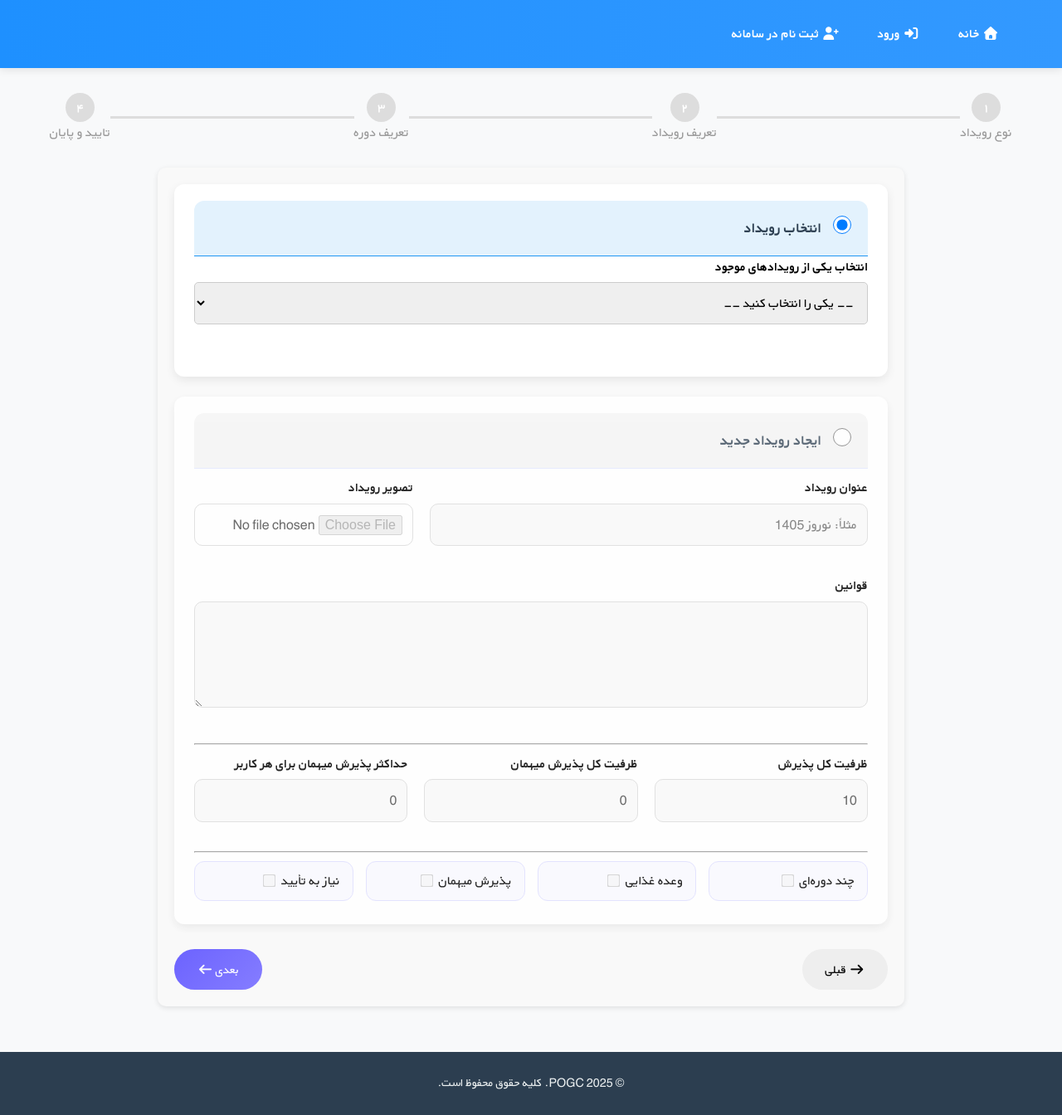
After one commit to jacob6209/event_project, a Django app: template event/templates/step_event.html in a window 1280 px wide. The commit adds this page. Shown: the whole page at 83% size. Run offline with Django 5.2, Linux system fonts and the light colour scheme; the template is opened without the code that fills it, so the values that code supplies are empty; some libraries are stand-ins or nearby versions.

Commit message:
Step Two Ui page Done!

```diff
--- /dev/null
+++ b/event/templates/step_event.html
@@ -0,0 +1,164 @@
+{% extends "_base.html" %}
+{% load static %}
+{% load event_tags %}
+
+{% block title %}ایجاد رویداد{% endblock %}
+
+{% block content %}
+
+{% include "_wizard_progress.html" %}
+
+<form method="post" enctype="multipart/form-data" class="wizard-form">
+    {% csrf_token %}
+
+    {% if error %}
+        <p style="color:red;">{{ error }}</p>
+    {% endif %}
+
+    <!-- ================= SELECT EVENT CARD ================= -->
+    <div class="card mode-card active" data-mode="select">
+
+        <div class="card-header">
+            <h3 class="card-title">انتخاب رویداد </h3>
+            <div class="card-radio">
+                <input type="radio" name="mode" value="select" id="mode-select" checked>
+            </div>
+
+        </div>
+
+        <div class="form-section">
+            <label>انتخاب یکی از رویدادهای موجود</label>
+            <select name="event_id" class="form-control">
+                <option value="">-- یکی را انتخاب کنید --</option>
+                {% for e in event %}
+                    <option value="{{ e.id }}">{{ e.title }}</option>
+                {% endfor %}
+            </select>
+        </div>
+    </div>
+
+    <!-- ================= CREATE EVENT CARD ================= -->
+    <div class="card mode-card disabled" data-mode="create">
+
+        <div class="card-header">
+            <h3 class="card-title">ایجاد رویداد جدید</h3>
+            <div class="card-radio">
+                <input type="radio" name="mode" value="create" id="mode-create">
+            </div>
+
+        </div>
+
+        <div class="grid-2">
+            <div class="form-section">
+                <label>عنوان رویداد</label>
+                <input type="text" name="title" placeholder="مثلاً: نوروز 1405">
+            </div>
+
+            <div class="form-section">
+                <label>تصویر رویداد</label>
+                <input type="file" name="image">
+            </div>
+        </div>
+
+        <div class="form-section">
+            <label>قوانین</label>
+            <textarea name="rules" rows="4"></textarea>
+        </div>
+
+        <hr>
+
+        <div class="grid-3">
+            <div class="form-section">
+                <label>ظرفیت کل پذیرش</label>
+                <input type="number" name="max_capacity" min="1" value="10">
+            </div>
+
+            <div class="form-section">
+                <label>ظرفیت کل پذیرش میهمان</label>
+                <input type="number" name="max_guests" min="0" value="0">
+            </div>
+
+            <div class="form-section">
+                <label>حداکثر پذیرش میهمان برای هر کاربر</label>
+                <input type="number" name="max_guests_per_user" min="0" value="0">
+            </div>
+        </div>
+
+        <hr>
+
+        <div class="checkbox-grid">
+            <label class="checkbox-card">
+                <input type="checkbox" name="is_multi_course">
+                <span>چند دوره‌ای</span>
+            </label>
+
+            <label class="checkbox-card">
+                <input type="checkbox" name="has_food">
+                <span>وعده غذایی</span>
+            </label>
+
+            <label class="checkbox-card">
+                <input type="checkbox" name="allows_guests">
+                <span>پذیرش میهمان</span>
+            </label>
+
+            <label class="checkbox-card">
+                <input type="checkbox" name="requires_approval">
+                <span>نیاز به تأیید</span>
+            </label>
+        </div>
+    </div>
+
+    <!-- ================= ACTIONS ================= -->
+    <div class="wizard-actions">
+        <button type="submit" name="action" value="prev"
+                class="btn-prev" formnovalidate>
+            <i class="fa-solid fa-arrow-right"></i>
+            قبلی
+        </button>
+
+        <button type="submit" class="btn-next">
+            بعدی
+            <i class="fa-solid fa-arrow-left"></i>
+        </button>
+    </div>
+
+</form>
+
+<!-- ================= JS (بدون تغییر) ================= -->
+<script>
+document.addEventListener("DOMContentLoaded", function () {
+
+    const cards = document.querySelectorAll(".mode-card");
+
+    function activate(mode) {
+        cards.forEach(card => {
+            const isActive = card.dataset.mode === mode;
+
+            card.classList.toggle("active", isActive);
+            card.classList.toggle("disabled", !isActive);
+
+            card.querySelectorAll("input, select, textarea").forEach(el => {
+                if (el.name !== "mode") {
+                    el.disabled = !isActive;
+                }
+            });
+        });
+    }
+
+    cards.forEach(card => {
+        card.addEventListener("click", () => {
+            const radio = card.querySelector('input[type="radio"]');
+            if (radio) {
+                radio.checked = true;
+                activate(radio.value);
+            }
+        });
+    });
+
+    // حالت اولیه
+    activate("select");
+});
+</script>
+
+{% endblock %}
--- a/event/urls.py
+++ b/event/urls.py
@@ -3,7 +3,7 @@ from .views import reregistration_view\
                     ,registration_lookup_view,my_events_view\
                     ,registration_edit_view,registration_delete_view\
                     ,register_guest,delete_guest,staff_events\
-                    ,staff_add_event,event_type_step
+                    ,staff_add_event,event_type_step,event_step
 from django.views.generic import TemplateView
 
 urlpatterns = [
@@ -21,4 +21,5 @@ urlpatterns = [
     path("staff_events/",staff_events,name="staff_events"),
     path("staff_add_event/",staff_add_event,name="staff_add_event"),
     path("wizard/event-type/", event_type_step, name="wizard_event_type"),
+    path("wizard/event/", event_step, name="wizard_event"),
 ]
--- a/static/css/style.css
+++ b/static/css/style.css
@@ -354,7 +354,7 @@ footer p {
     margin: 40px auto;
 }
 
-.card {
+.card:not(.mode-card) {
     padding: 30px;
     border-radius: 10px;
     box-shadow: 0 4px 10px rgba(0,0,0,0.1);
@@ -821,3 +821,194 @@ i.fa, i.fas, i.far, i.fab {
 .wizard-progress .step.active + .line {
     background: #1b75fc;
 }
+/* for wizard Style Section Setting =======================================<>    */
+.wizard-form {
+    margin-top: 20px;
+}
+
+.grid-2 {
+    display: grid;
+    grid-template-columns: 2fr 1fr;
+    gap: 20px;
+}
+
+.grid-3 {
+    display: grid;
+    grid-template-columns: repeat(3, 1fr);
+    gap: 20px;
+}
+
+.form-section label {
+    font-weight: bold;
+    margin-bottom: 6px;
+    display: block;
+}
+
+.form-section input,
+.form-section textarea {
+    width: 100%;
+    padding: 12px;
+    border-radius: 10px;
+    border: 1px solid #ddd;
+    transition: 0.3s;
+}
+
+.form-section input:focus,
+.form-section textarea:focus {
+    outline: none;
+    border-color: #6c63ff;
+    box-shadow: 0 0 0 3px rgba(108,99,255,0.15);
+}
+
+.checkbox-grid {
+    display: grid;
+    grid-template-columns: repeat(auto-fit, minmax(180px, 1fr));
+    gap: 15px;
+}
+
+.checkbox-card {
+    background: #f9f9ff;
+    border: 1px solid #e0e0ff;
+    border-radius: 12px;
+    padding: 10px 15px;/* reduce top/bottom padding if needed */
+    cursor: pointer;
+    display: flex;
+    flex-direction: row-reverse;
+    align-items: center;
+    justify-content: flex-end;
+    gap: 8px;
+    transition: 0.3s;
+}
+
+.checkbox-card:hover {
+    background: #f0f0ff;
+}
+
+.checkbox-card input {
+    transform: scale(1.2);
+    margin: 0 4px 0 0;
+}
+
+
+.wizard-actions {
+    display: flex;
+    justify-content: space-between;
+    margin-top: 30px;
+}
+.wizard-actions-left {
+    display: flex;
+    justify-content: left;
+    margin-top: 30px;
+}
+.btn-prev,
+.btn-next {
+    border: none;
+    padding: 12px 28px;
+    border-radius: 30px;
+    font-size: 15px;
+    cursor: pointer;
+    transition: 0.3s;
+}
+
+.btn-prev {
+    background: #eee;
+}
+
+.btn-prev:hover {
+    background: #ddd;
+}
+
+.btn-next {
+    background: linear-gradient(135deg, #6c63ff, #857dff);
+    color: #fff;
+}
+
+.btn-next:hover {
+    transform: translateY(-2px);
+    box-shadow: 0 10px 20px rgba(108,99,255,0.3);
+}
+/* جلوگیری از خراب شدن ظاهر چک‌باکس توسط reset جهانی */
+input[type="checkbox"] {
+    padding: initial !important;
+    margin: initial !important;
+    width: auto !important;
+    height: auto !important;
+    appearance: auto !important;
+    -webkit-appearance: checkbox !important;
+    -moz-appearance: checkbox !important;
+}
+
+/* ================= MODE CARDS - RADIO BUTTON ON RIGHT ================= */
+/* ================= MODE CARDS - RADIO BUTTON ON RIGHT + PROPER PADDING ================= */
+.mode-card .card-header {
+    display: flex;
+    flex-direction: row-reverse;
+    justify-content: flex-end;
+    align-items: center;
+    gap: 14px;
+    padding: 18px 20px;
+    background-color: #f8fbff;
+    border-bottom: 1px solid #e0e7ff;
+    border-radius: 12px 12px 0 0;
+    min-height: 64px;
+}
+
+.mode-card .card-title {
+    font-size: 1.15rem;
+    font-weight: bold;
+    color: #2c3e50;
+    margin: 0;
+    text-align: right;
+}
+
+.mode-card .card-radio input[type="radio"] {
+    width: 22px;
+    height: 22px;
+    cursor: pointer;
+    accent-color: #007bff;
+    margin: 0;
+}
+
+.mode-card.active .card-header {
+    background-color: #e3f2fd;
+    border-bottom-color: #2196f3;
+}
+
+.mode-card.disabled .card-header {
+    background-color: #f5f5f5;
+    opacity: 0.9;
+}
+
+/* کارت اصلی - فاصله داخلی اضافه شد */
+.mode-card {
+    background: white;
+    border-radius: 12px;
+    box-shadow: 0 4px 12px rgba(0,0,0,0.08);
+    margin-bottom: 24px;
+    transition: all 0.3s ease;
+    overflow: hidden;
+    padding: 20px 24px 28px 24px; /* ← فاصله داخلی عالی برای همه طرف‌ها */
+}
+
+/* وقتی کارت غیرفعال است، کمی کم‌رنگ‌تر */
+.mode-card.disabled {
+    cursor: not-allowed;
+    opacity: 0.85;
+}
+
+/* افکت هاور (فقط برای کارت فعال) */
+.mode-card:hover:not(.disabled) {
+    transform: translateY(-4px);
+    box-shadow: 0 8px 20px rgba(0,0,0,0.12);
+}
+
+/* فاصله مناسب برای بخش‌های فرم داخل کارت */
+.mode-card .form-section {
+    margin-bottom: 20px;
+}
+
+.mode-card .grid-2,
+.mode-card .grid-3,
+.mode-card .checkbox-grid {
+    margin-top: 10px;
+}
```
Also changed, not shown: event/templates/step_event_type.html (+69 -25 lines), event/views.py (+45 -14 lines).
